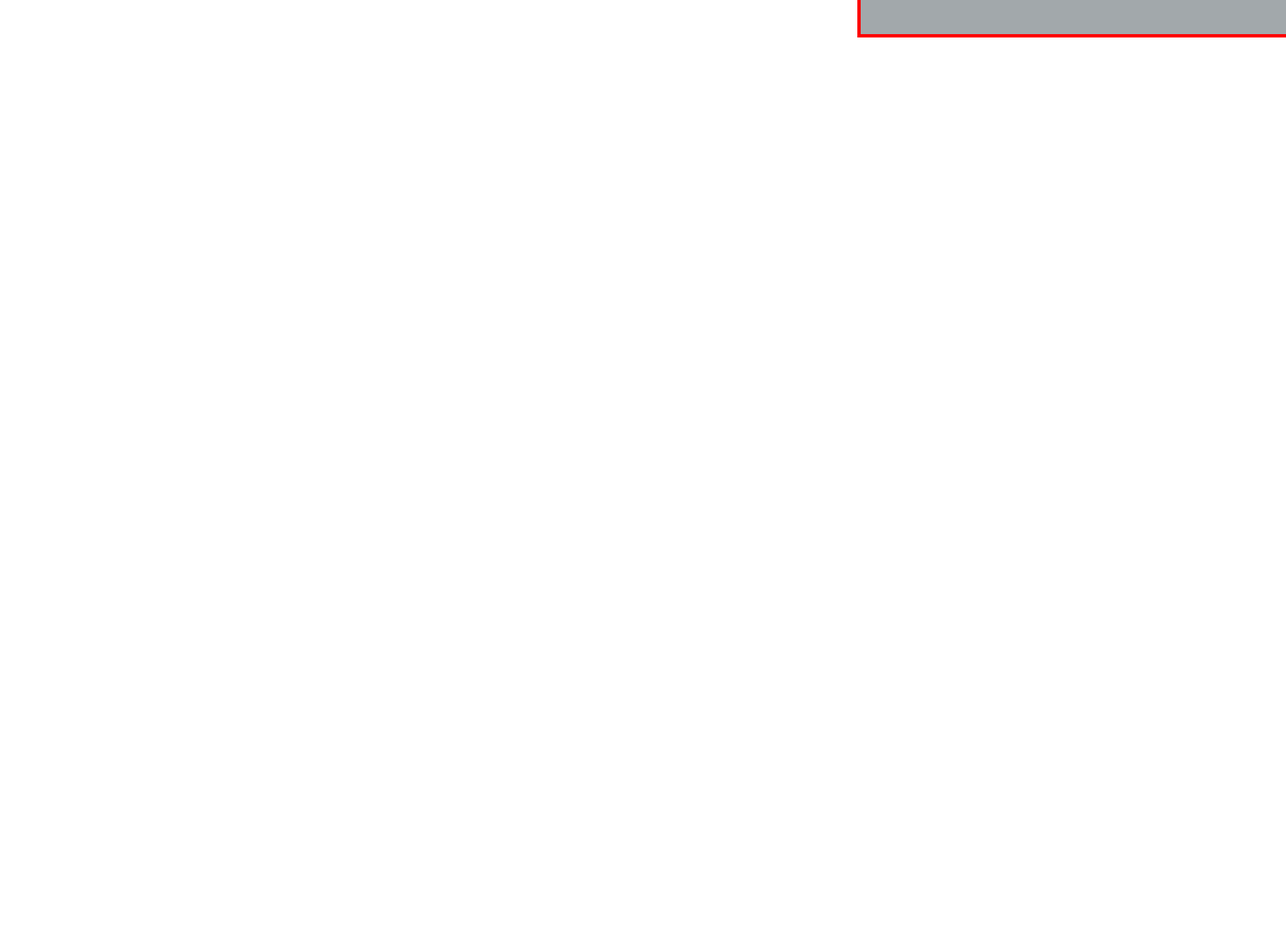
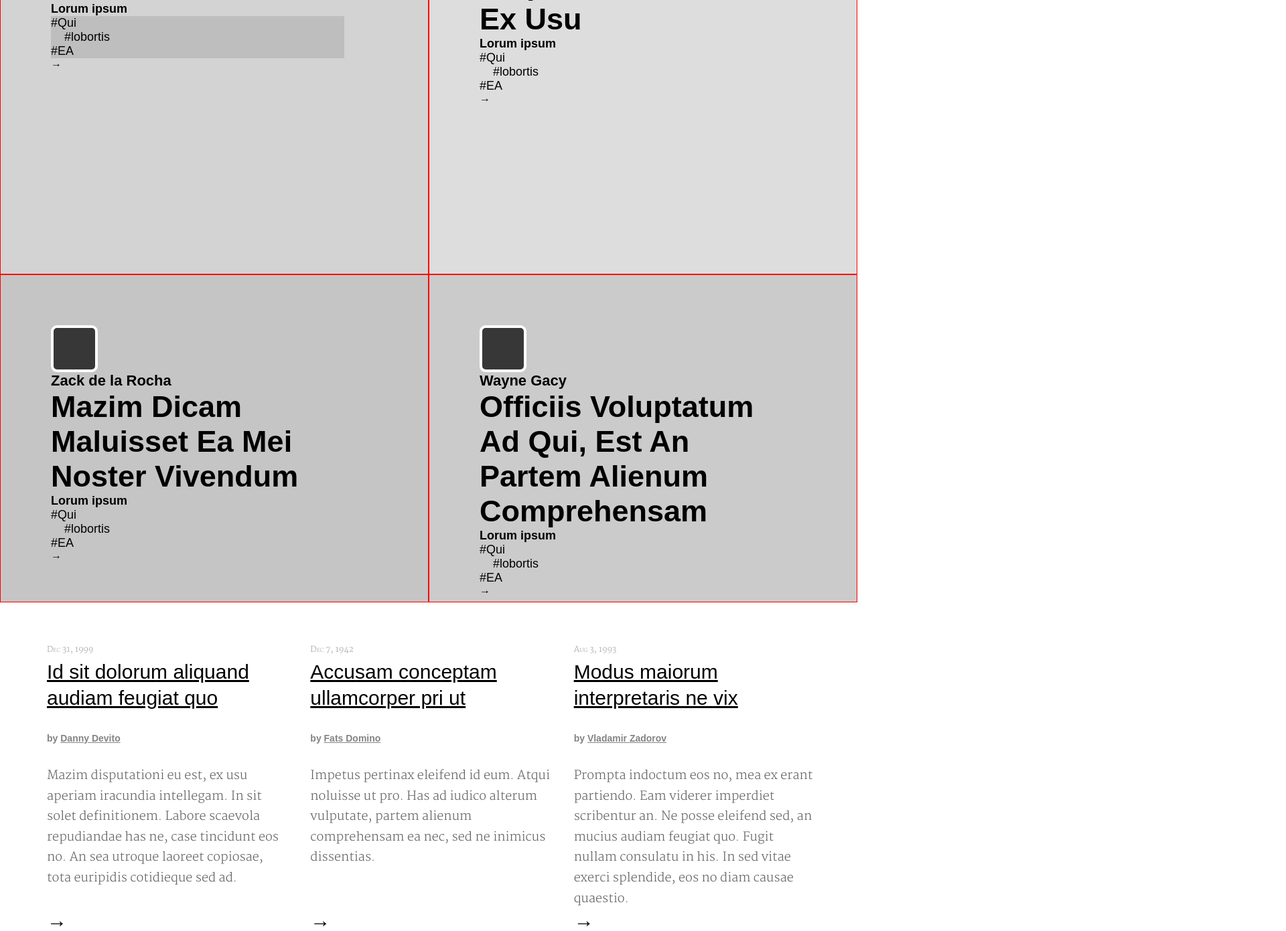
Before and after one commit to bhenning83/smashing-magazine-grayscale, a plain HTML site: page index.html in a window 1280 px wide. Shown: the part 605-1996 px from the top of the page at 67% size, 1920 px wide, since content can reach past the window. Before the commit the page ends 800 px from the top, so only its background shows below. Drawn offline with Linux system fonts and the light colour scheme; a web font is replaced by a local one.

Commit message:
header done. featured grid done. latestst posts done.

```diff
--- a/index.html
+++ b/index.html
@@ -4,9 +4,12 @@
     <meta charset="UTF-8">
     <meta name="viewport" content="width=device-width, initial-scale=1.0">
     <link rel="stylesheet" href="style.css">
-    <title>Document</title>
+    <link href="https://fonts.googleapis.com/css2?family=Martel:wght@200;300;400;600;700&display=swap" rel="stylesheet">
+    <link href="https://fonts.googleapis.com/css2?family=Asap+Condensed:wght@400;500;600;700&display=swap" rel="stylesheet">
+    <title>Smashing Mag</title>
 </head>
 <body>
+    <div class="page-wrap">
         <header>
             <nav>
                 <ul>
@@ -20,22 +23,81 @@
                     <li><input type="text"></li>
                 </ul>
             </nav>
-    <div class="content-wrap">
+        </header>
+        <div class="featured-wrap">
             <div>ne wisi vivendo civibus</div>
             <section class="featured-articles-wrap">
-            <div class="top-featured">x</div>
-            <div class="top-featured">x</div>
-            <div>x</div>
-            <div>x</div>
+                <div>
+                    <div>
+                        <div class ="prof-pic"></div>
+                        <p class="article-author">Carl Pelini</p>
+                    </div>
+                    <h1 class="article-title">Delectus lucilius ne pri pertinax eleifend id eum</h1>
+                    <p class="leave-comment">Lorum ipsum</p>
+                    <div>
+                        <p class="hash-one">#Qui</p>
+                        <p class="hash-two">#lobortis</p>
+                        <p class="hash-three">#EA</p>
+                    </div>
+                    <div class="big-arrow">→</div>
+                </div>
+                <div>
+                    <div class ="prof-pic"></div>
+                    <p class="article-author">Tomi Lahren</p>
+                    <h1 class="article-title">Et mel tale ludus comprehensam disputationi eu est, ex usu</h1>
+                    <p class="leave-comment">Lorum ipsum</p>
+                    <p class="hash-one">#Qui</p>
+                    <p class="hash-two">#lobortis</p>
+                    <p class="hash-three">#EA</p>
+                    <div class="big-arrow">→</div>
+                </div>
+                <div>
+                    <div class ="prof-pic"></div>
+                    <p class="article-author">Zack de la Rocha</p>
+                    <h1 class="article-title">Mazim dicam maluisset ea mei noster vivendum</h1>
+                    <p class="leave-comment">Lorum ipsum</p>
+                    <p class="hash-one">#Qui</p>
+                    <p class="hash-two">#lobortis</p>
+                    <p class="hash-three">#EA</p>
+                    <div class="big-arrow">→</div>
+                </div>
+                <div>
+                    <div class ="prof-pic"></div>
+                    <p class="article-author">Wayne Gacy</p>
+                    <h1 class="article-title">Officiis voluptatum ad qui, est an partem alienum comprehensam</h1>
+                    <p class="leave-comment">Lorum ipsum</p>
+                    <p class="hash-one">#Qui</p>
+                    <p class="hash-two">#lobortis</p>
+                    <p class="hash-three">#EA</p>
+                    <div class="big-arrow">→</div>
+                </div>
             </section>
         </div>
-    <div class="content-wrap">
+        <section class="latest-posts-wrap">
+            <div>
+                <p class="post-date">Dec 31, 1999</p>
+                <h1 class="post-title">Id sit dolorum aliquand audiam feugiat quo</h1>
+                <p class="post-author">by <span>Danny Devito</span></p>
+                <p class="post-preview">Mazim disputationi eu est, ex usu aperiam iracundia intellegam. In sit solet definitionem. Labore scaevola repudiandae has ne, case tincidunt eos no. An sea utroque laoreet copiosae, tota euripidis cotidieque sed ad.</p>
+                <div class="arrow">→</div>
+            </div>
+            <div>
+                <p class="post-date">Dec 7, 1942</p>
+                <h1 class="post-title">Accusam conceptam ullamcorper pri ut</h1>
+                <p class="post-author">by <span>Fats Domino</span></p>
+                <p class="post-preview">Impetus pertinax eleifend id eum. Atqui noluisse ut pro. Has ad iudico alterum vulputate, partem alienum comprehensam ea nec, sed ne inimicus dissentias.</p>
+                <div class="arrow">→</div>
+            </div>
+            <div>
+                <p class="post-date">Aug 3, 1993</p>
+                <h1 class="post-title">Modus maiorum interpretaris ne vix</h1>
+                <p class="post-author">by <span>Vladamir Zadorov</span></p>
+                <p class="post-preview">Prompta indoctum eos no, mea ex erant partiendo. Eam viderer imperdiet scribentur an. Ne posse eleifend sed, an mucius audiam feugiat quo. Fugit nullam consulatu in his. In sed vitae exerci splendide, eos no diam causae quaestio.</p>
+                <div class="arrow">→</div>
+            </div>
+        </section>
+
 
     </div>
-    </header>
-
-
-
-
 </body>
 </html>
--- a/style.css
+++ b/style.css
@@ -51,6 +51,10 @@ table {
        -moz-box-sizing: border-box;
             box-sizing: border-box;
 }
+.page-wrap {
+    width: 100vw;
+}
+/*HEADER*/
 header {
     height: 105px;
     background: #ded9d6;
@@ -93,28 +97,116 @@ header li:last-of-type input {
 header li:nth-of-type(7) {
     background: #454341;
 }
+/*FEATURED ARTICLES*/
 .featured-articles-wrap {
     display: grid;
-    grid-template-columns: 1fr 1fr;
-    grid-template-rows: 1fr 1fr;
+    grid-template-columns: 1fr 1fr ;
+    grid-template-rows: 65% 35%;
+    width: 100%;
+    height: 175vh;
+}
+.featured-articles-wrap > div {
+    display: flex;
+    flex-direction: column;
+    padding: 75px 125px 0 75px ;
+    border: 1px solid red;
+}
+.featured-articles-wrap > div:nth-child(1) {
+    background: #c7c7c7c7;
+    padding-top: 250px;
+}
+.featured-articles-wrap div:nth-child(2) {
+    background: #d7d7d7d7;
+    padding-top: 250px;
+}
+.featured-articles-wrap div:nth-child(3) {
+    background: #a7a7a7a7;
+}
+.featured-articles-wrap div:nth-child(4) {
+    background: #b7b7b7b7;
+}
+.prof-pic {
+    width: 70px;
+    height: 70px;
+    border-radius: 9px;
+    background: #383737;
+    border: 4px solid white;
+    margin-right: 25px;
+}
+.article-author {
+    font: 600 22px 'Asap Condensed', sans-serif;
+}
+.article-title {
+    font: 700 45px 'Asap Condensed', sans-serif;
+    text-transform: capitalize;
+}
+.leave-comment {
+    font: 600 18px 'Asap Condensed', sans-serif;
+}
+.hash-one, .hash-two, .hash-three {
+    font: 18px 'Asap Condensed', sans-serif;
+}
+.hash-two {
+    padding: 0 20px;
+}
+.big-arrow {
+
+}
+.featured-wrap {
     width: 100vw;
-    height: 150vh;
-    padding: 80px;
-    border: 5px solid red;
+    display: flex;
+    justify-content: center;
 }
-.top-featured {
-    padding-top: 300px;
-    width: 50%;
+.featured-wrap > div {
+    position: absolute;
+    margin-top: 5%;
+    background: #f2f0ee;
+    padding: 20px 50px;
+    text-align: center;
+    text-transform: capitalize;
+    font: bold 30px/2 sans-serif;
 }
-.featured-articles-wrap:nth-child(1) {
-    background: #aba5a2
+/*LATEST POSTS*/
+.latest-posts-wrap {
+    display: flex;
+    padding: 0 50px;
+    height: 490px;
 }
-.featured-articles-wrap:nth-child(2) {
-    background: #a2a8ab
+.latest-posts-wrap > div {
+    flex: 1;
+    background: #fff;
+    padding: 60px 10px 0 20px;
+
+    display: flex;
+    flex-wrap: wrap;
 }
-.featured-articles-wrap:nth-child(3) {
-    background: #a8a2ab
+.latest-posts-wrap > div > * {
+    flex: 1 1 100%;
 }
-.featured-articles-wrap:nth-child(4) {
-    background: #abaaa2
+.post-date {
+    color: #a1a1a1;
+    font: small-caps 100 12px Martel, serif;
 }
+.post-title {
+    font: 500 30px/1.3 sans-serif;
+    text-decoration: underline;
+    width: 75%;
+}
+.post-author {
+    font: 600 14px sans-serif;
+    margin: 30px 0;
+    color: #858483;
+}
+.post-author span {
+    text-decoration: underline;
+}
+.post-preview {
+    font: 200 18px/1.7 Martel, serif;
+    color: #636261;
+    margin-bottom: 30px;
+    height: 180px;
+}
+.arrow {
+    font-size: 30px;
+    align-self: flex-end;
+}
```
Lines whose indentation alone changed are shown as unchanged.
